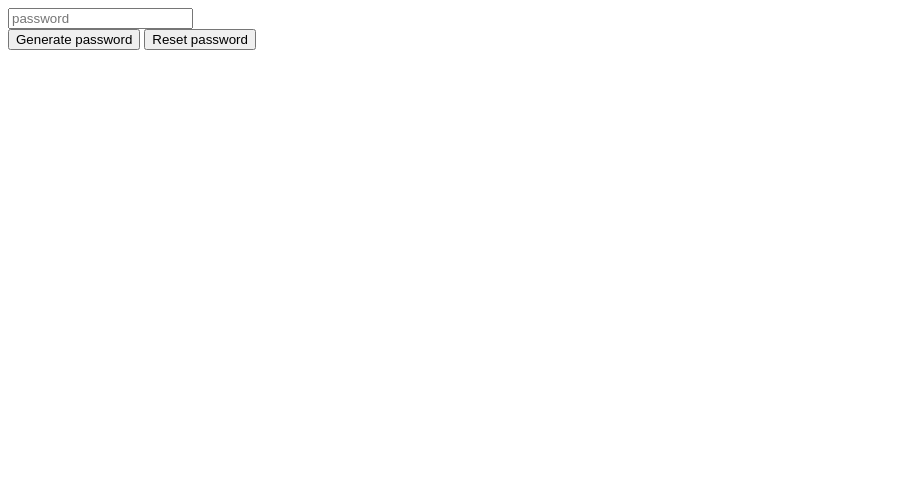
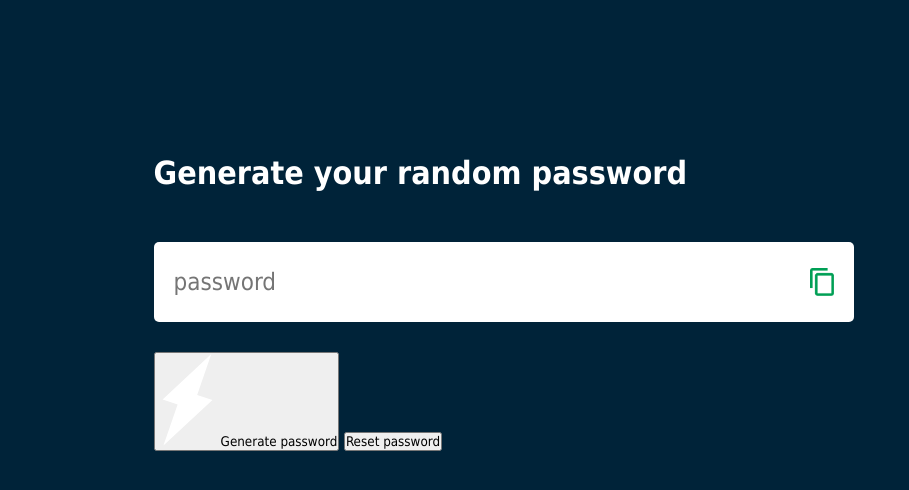
Before and after one commit to faithcoder/PassGenerator, a plain HTML site: page index.html in a window 1280 px wide. Shown: the whole page, without its empty margins (0-909 px from the left). Drawn offline with Linux system fonts and the light colour scheme.

Commit message:
style updated

```diff
--- /dev/null
+++ b/app.js
@@ -0,0 +1,26 @@
+const passwordBox = document.getElementById("password");
+const length = 12;
+
+const upperCase = "ABCDEFGHIJKLMNOPQRSTUVWXYZ";
+const lowerCase = "abcdefghijklmnopqrstwxyz";
+const number = "0123456789";
+const symbol = "!@#$%^&*()-=_+[]{}|;:,.<>?/";
+
+const allChars = upperCase + lowerCase + number + symbol;
+
+function createPassword() {
+  let password = "";
+  password += upperCase[Math.floor(Math.random() * upperCase.length)];
+  password += lowerCase[Math.floor(Math.random() * lowerCase.length)];
+  password += number[Math.floor(Math.random() * number.length)];
+  password += symbol[Math.floor(Math.random() * symbol.length)];
+
+  while (length > password.length) {
+    password += allChars[Math.floor(Math.random() * allChars.length)];
+  }
+  passwordBox.value = password;
+}
+
+function resetPassword() {
+  passwordBox.value = "";
+}
--- a/index.html
+++ b/index.html
@@ -8,40 +8,17 @@
   </head>
   <body>
     <div class="container">
+      <h1>Generate your random password</h1>
       <div class="display">
         <input type="text" id="password" placeholder="password" />
+        <img src="images/copy.png" alt="" />
       </div>
-      <button onclick="createPassword();">Generate password</button>
+      <button onclick="createPassword();">
+        <img src="images/generate.png" alt="" />Generate password
+      </button>
       <button onclick="resetPassword();">Reset password</button>
     </div>
 
-    <script>
-      const passwordBox = document.getElementById("password");
-      const length = 12;
-
-      const upperCase = "ABCDEFGHIJKLMNOPQRSTUVWXYZ";
-      const lowerCase = "abcdefghijklmnopqrstwxyz";
-      const number = "0123456789";
-      const symbol = "!@#$%^&*()-=_+[]{}|;:,.<>?/";
-
-      const allChars = upperCase + lowerCase + number + symbol;
-
-      function createPassword() {
-        let password = "";
-        password += upperCase[Math.floor(Math.random() * upperCase.length)];
-        password += lowerCase[Math.floor(Math.random() * lowerCase.length)];
-        password += number[Math.floor(Math.random() * number.length)];
-        password += symbol[Math.floor(Math.random() * symbol.length)];
-
-        while (length > password.length) {
-          password += allChars[Math.floor(Math.random() * allChars.length)];
-        }
-        passwordBox.value = password;
-      }
-
-      function resetPassword() {
-        passwordBox.value = "";
-      }
-    </script>
+    <script src="app.js"></script>
   </body>
 </html>
--- a/style.css
+++ b/style.css
@@ -0,0 +1,38 @@
+* {
+  margin: 0;
+  padding: 0;
+  font-family: Tahoma;
+  box-sizing: border-box;
+}
+
+body {
+  background: #002339;
+  color: #fff;
+}
+.container {
+  margin: 12%;
+  width: 90%;
+  max-width: 700px;
+}
+
+.display {
+  width: 100%;
+  margin-top: 50px;
+  margin-bottom: 30px;
+  background: #fff;
+  color: #333;
+  display: flex;
+  align-items: center;
+  justify-content: space-between;
+  padding: 26px 20px;
+  border-radius: 5px;
+}
+.display input {
+  outline: 0;
+  border: 0;
+  font-size: 24px;
+}
+
+.display img {
+  width: 24px;
+}
```
Also changed, not shown: images/copy.png (added), images/generate.png (added).
